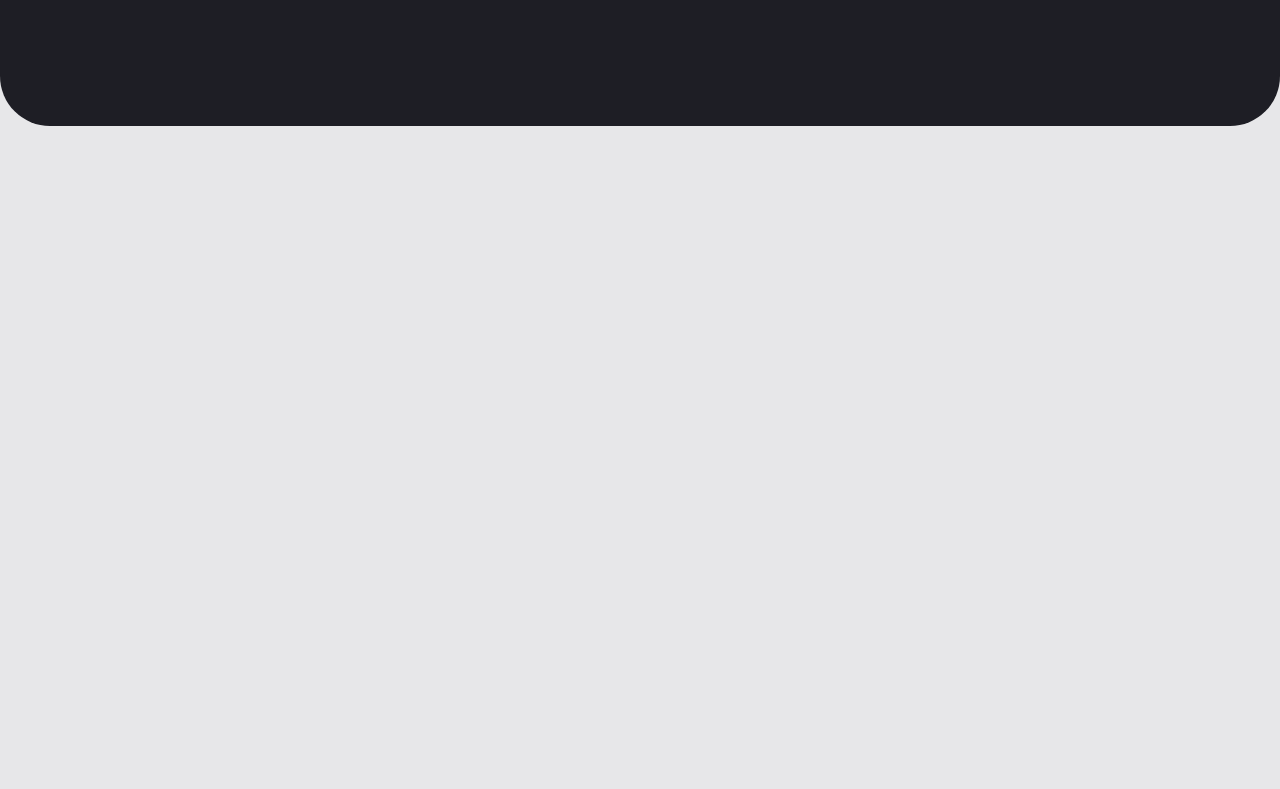
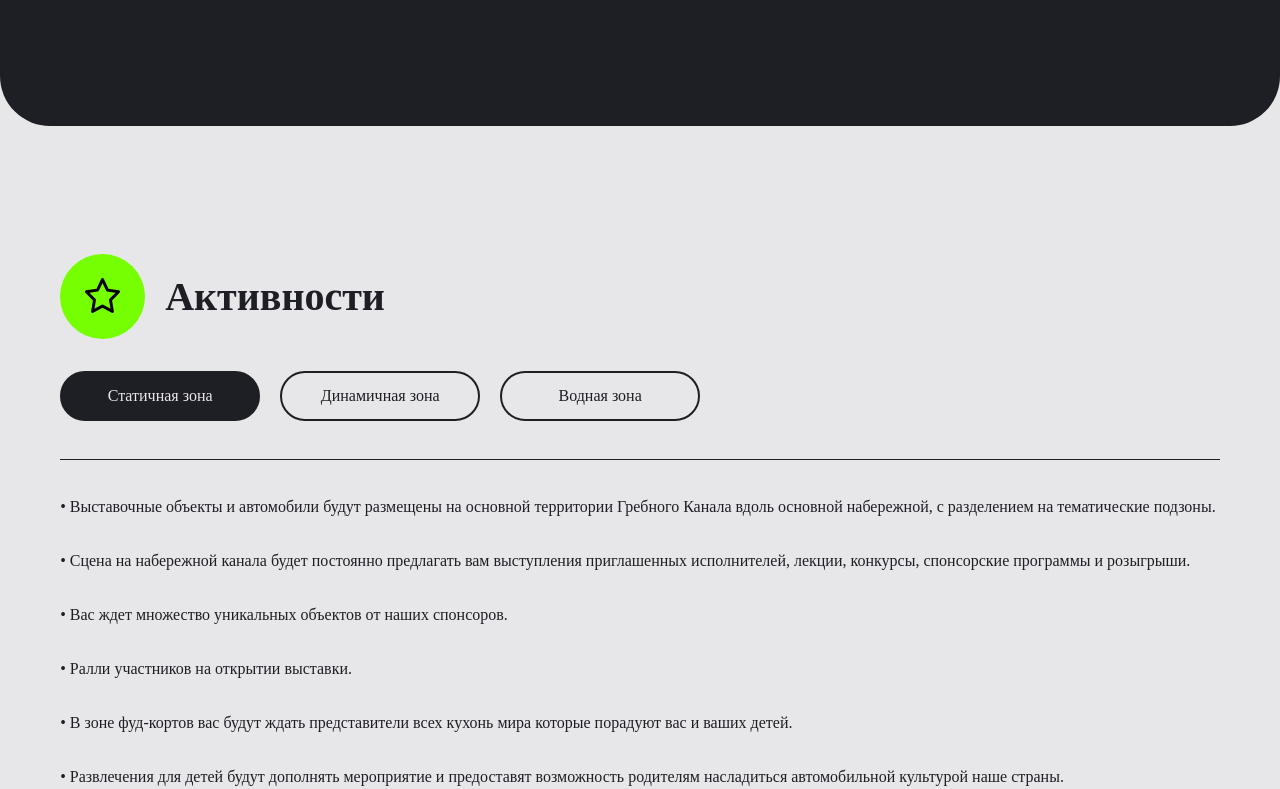
Before and after one commit to nyvrae/turbo-sport, a Next.js app: page / in a window 1280 px wide. Shown: the part 3008-3797 px from the top of the page. Before the commit the page ends 3134 px from the top, so only its background shows below. Built offline with nearby package versions, Linux system fonts and the light colour scheme; a web font is replaced by a local one.

Commit message:
complete Activities

```diff
--- a/src/components/activities/Activities.tsx
+++ b/src/components/activities/Activities.tsx
@@ -1,5 +1,80 @@
-export default function Page() {
+'use client';
+
+import React, { useState } from 'react';
+import Image from 'next/image';
+
+import Badge from '../../../public/headline_badges/activities_badge.svg';
+
+import './activities.css';
+
+import activitiesText from '@/data/activitiesText';
+
+const Activities = () => {
+    const [selectedButton, setSelectedButton] = useState<number>(1);
+
+    const handleClick = (num: number) => {
+        setSelectedButton(num);
+    };
+
+    const renderText = () => {
+        const selectedActivity = activitiesText.find(item => item.id === selectedButton);
+        if (!selectedActivity) return null;
+
+        return (
+            <>
+                {selectedActivity.text.map((line, i) => (
+                    <p key={i} className="large_fs">
+                        {line}
+                    </p>
+                ))}
+            </>
+        );
+    };
+
     return (
-        <section></section>
+        <section className="activities w-full special-pt">
+            <div className="activities__wrapper wrapper">
+                <h2 className="activities__wrapper__headline font-bold flex items-center gap-3.5 lg:gap-5 2xl:gap-10">
+                    <span>
+                        <Image src={Badge} height={85} width={85} alt="Участники" />
+                    </span>
+                    <span className="text-hl2_fs">Активности</span>
+                </h2>
+
+                <div className="choose-info-activity">
+                    <button
+                        title="Читать о статичной зоне"
+                        className={`btn ${selectedButton === 1 ? 'active' : 'none-selected'}`}
+                        onClick={() => handleClick(1)}
+                    >
+                        Статичная зона
+                    </button>
+
+                    <button
+                        title="Читать о динамичной зоне"
+                        className={`btn ${selectedButton === 2 ? 'active' : 'none-selected'}`}
+                        onClick={() => handleClick(2)}
+                    >
+                        Динамичная зона
+                    </button>
+
+                    <button
+                        title="Читать о водной зоне"
+                        className={`btn ${selectedButton === 3 ? 'active' : 'none-selected'}`}
+                        onClick={() => handleClick(3)}
+                    >
+                        Водная зона
+                    </button>
+                </div>
+
+                <hr className='hr__act line border-t border-foreground border-black' />
+
+                <div className="activities__wrapper__schedule">
+                    <div className="schedule__points">{renderText()}</div>
+                </div>
+            </div>
+        </section>
     );
-}
+};
+
+export default Activities;
--- /dev/null
+++ b/src/components/activities/activities.css
@@ -0,0 +1,87 @@
+@import "../common.css";
+
+.activities {
+    color: var(--foreground);
+}
+
+.choose-info-activity {
+    display: flex;
+    flex-wrap: nowrap;
+    gap: 20px;
+    margin-top: 20px;
+}
+
+
+@media (min-width: 1024px) {
+    .choose-info-activity {
+        margin-top: 30px;
+    }
+}
+
+@media (min-width: 1566px) {
+    .choose-info-activity {
+        margin-top: 30px;
+    }
+}
+
+.btn {
+    width: 200px;
+    height: 50px;
+
+    display: flex;
+    justify-content: center;
+    align-items: center;
+
+    border: 2px var(--foreground) solid;
+    border-radius: 40px;
+
+    flex-shrink: 0;
+    margin-top: 2px;
+    margin-bottom: 3px;
+}
+
+.none-selected:hover {
+    box-shadow: 2px 2px 0 0 var(--foreground);
+}
+
+.active {
+    background-color: var(--foreground);
+    color: var(--background);
+}
+
+@media (min-width: 1566px) {
+    .hr__act {
+        margin-top: 50px;
+        margin-bottom: 50px;
+        border-top: 1px var(--foreground) solid;
+    }
+}
+
+.schedule__points {
+    display: flex;
+    flex-direction: column;
+    gap: 20px;
+}
+
+@media (min-width: 1024px) {
+    .schedule__points {
+        gap: 30px;
+    }
+}
+
+@media (min-width: 1566px) {
+    .schedule__points {
+        gap: 40px;
+    }
+}
+
+.choose-info-activity {
+    overflow-x: auto;
+    display: flex;
+    scrollbar-width: none;
+    -ms-overflow-style: none;
+}
+
+.choose-info-activity::-webkit-scrollbar {
+    display: none;
+}
--- a/src/components/participants/common.css
+++ b/src/components/common.css
@@ -61,3 +61,14 @@
         height: 22px;
     }
 }
+
+.special-pt {
+    padding-top: clamp(80px, 25svw, 100px);
+}
+
+@media (min-width: 1024px) {
+    .special-pt {
+        max-width: 1920px;
+        padding-top: clamp(100px, 10svw, 150px);
+    }
+}
--- a/src/components/participants/participants.css
+++ b/src/components/participants/participants.css
@@ -1,4 +1,4 @@
-@import "./common.css";
+@import "../common.css";
 
 .participants {
     max-width: 1920px;
@@ -203,7 +203,7 @@
     }
 }
 
-@media (max-width: 1024) {
+@media (max-width: 1024px) {
     .participants__wrapper {
         padding-top: clamp(30px, 9.375svw, 100px);
         padding-bottom: clamp(30px, 9.375svw, 100px);
--- /dev/null
+++ b/src/data/activitiesText.ts
@@ -0,0 +1,34 @@
+import { text } from "stream/consumers";
+
+const activitiesText = [
+    {
+        id: 1,
+        text: [
+            "• Выставочные объекты и автомобили будут размещены на основной территории Гребного Канала вдоль основной набережной, с разделением на тематические подзоны.",
+            "• Сцена на набережной канала будет постоянно предлагать вам выступления приглашенных исполнителей, лекции, конкурсы, спонсорские программы и розыгрыши.",
+            "• Вас ждет множество уникальных объектов от наших спонсоров.",
+            "• Ралли участников на открытии выставки.",
+            "• В зоне фуд-кортов вас будут ждать представители всех кухонь мира которые порадуют вас и ваших детей.",
+            "• Развлечения для детей будут дополнять мероприятие и предоставят возможность родителям насладиться автомобильной культурой наше страны.",
+        ],
+    },
+    {
+        id: 2,
+        text: [
+            "• Дрифт площадка со звуковым оборудованием для объявления выступлений и заездов, включает в себя показательные/тренировочные одиночные и парные заезды, мини кубок фестиваля, дрифт такси в перерывах.",
+            "• Оффроад подзона для проведения показательных гонок по прямому недорожному участку среди недорожных видов техники. Звуковое оборудование и ограждения.",
+            "• Статичная выставка внедорожных видов техники вблизи прямого участка для гонок. ",
+            "• Фуд-корт состоящий из 5-ти фуд-траков вблизи моста.",
+            "• В зоне фуд-кортов вас будут ждать представители всех кухонь мира которые порадуют вас и ваших детей.",
+            "• Подзона для кемпинга зрителей и участников выставки.аше страны.",
+        ],
+    },
+    {
+        id: 3,
+        text: [
+            "• Показательные заезды по прямой гоночных катеров и шоу программа на водных скутерах.",
+        ]
+    }
+];
+
+export default activitiesText;
```
